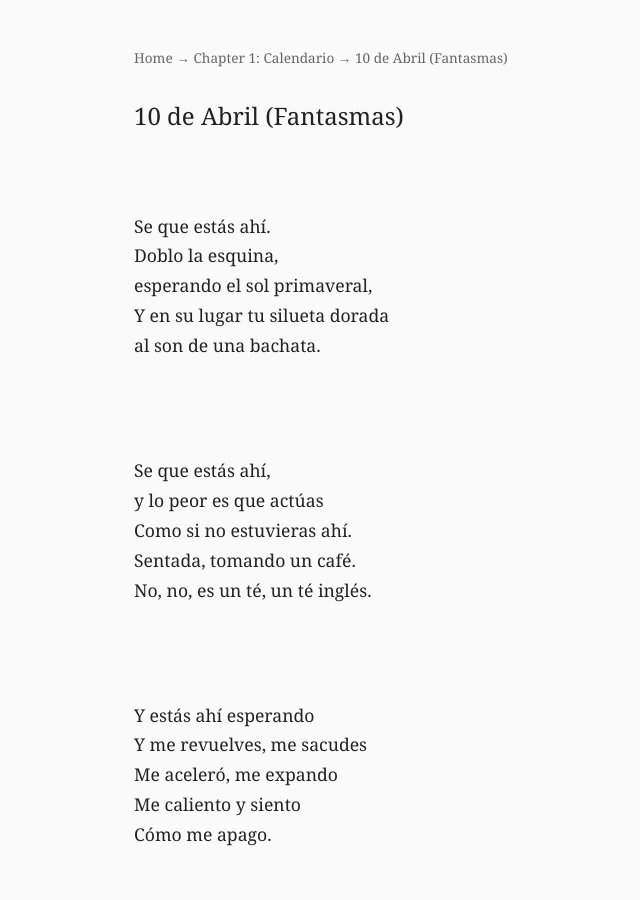
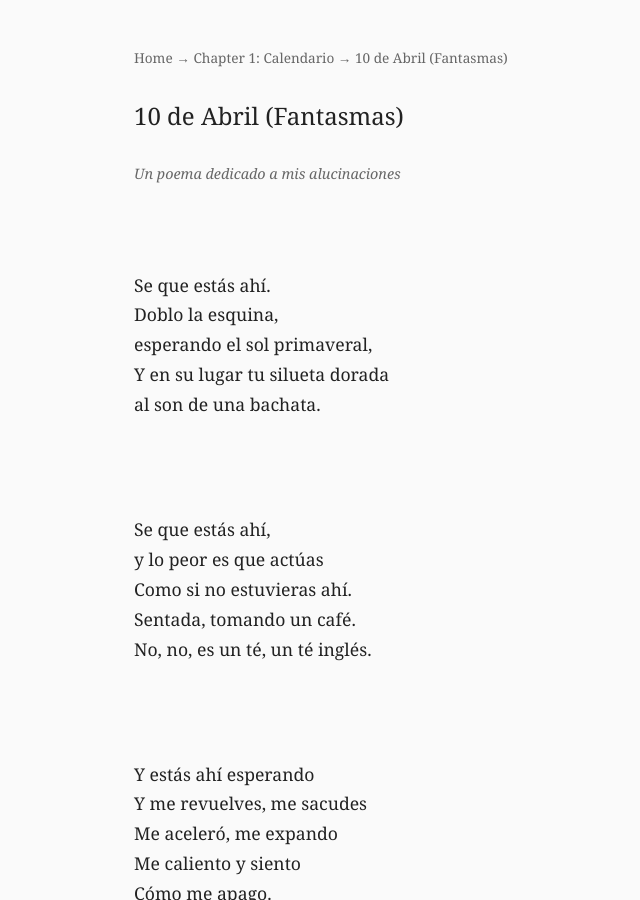
Before and after one commit to thedancingneutrino/thedancingneutrino.github.io, a Jekyll site: the page built from poems/Abril10.md, in a window 1280 px wide and 900 px high. Shown: the whole window, without its empty margins (206-846 px from the left). Built offline with Jekyll 4.4.1, drawn with Linux system fonts in a browser that asks for light colours.

Commit message:
Update Abril10.md

```diff
--- a/poems/Abril10.md
+++ b/poems/Abril10.md
@@ -3,6 +3,9 @@ layout: poem
 title: "10 de Abril (Fantasmas)"
 collection: ch1
 order: 4
+blurb: Un poema dedicado a mis alucinaciones
+instagram: https://www.instagram.com/p/DIjb0stsrvU/
+tiktok: https://www.tiktok.com/@thedancingneutrino/video/7494311773059730710
 ---
 
 Se que estás ahí.
```
